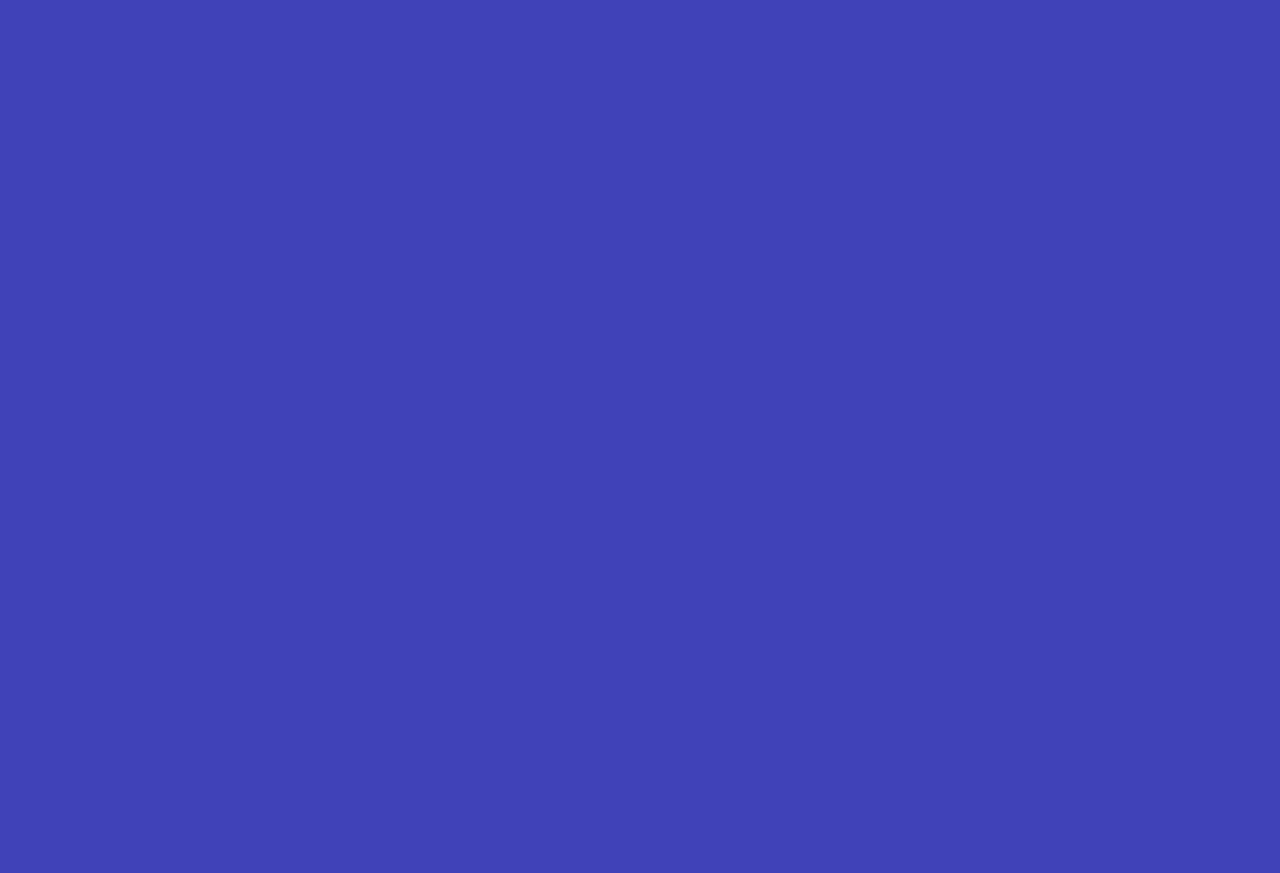
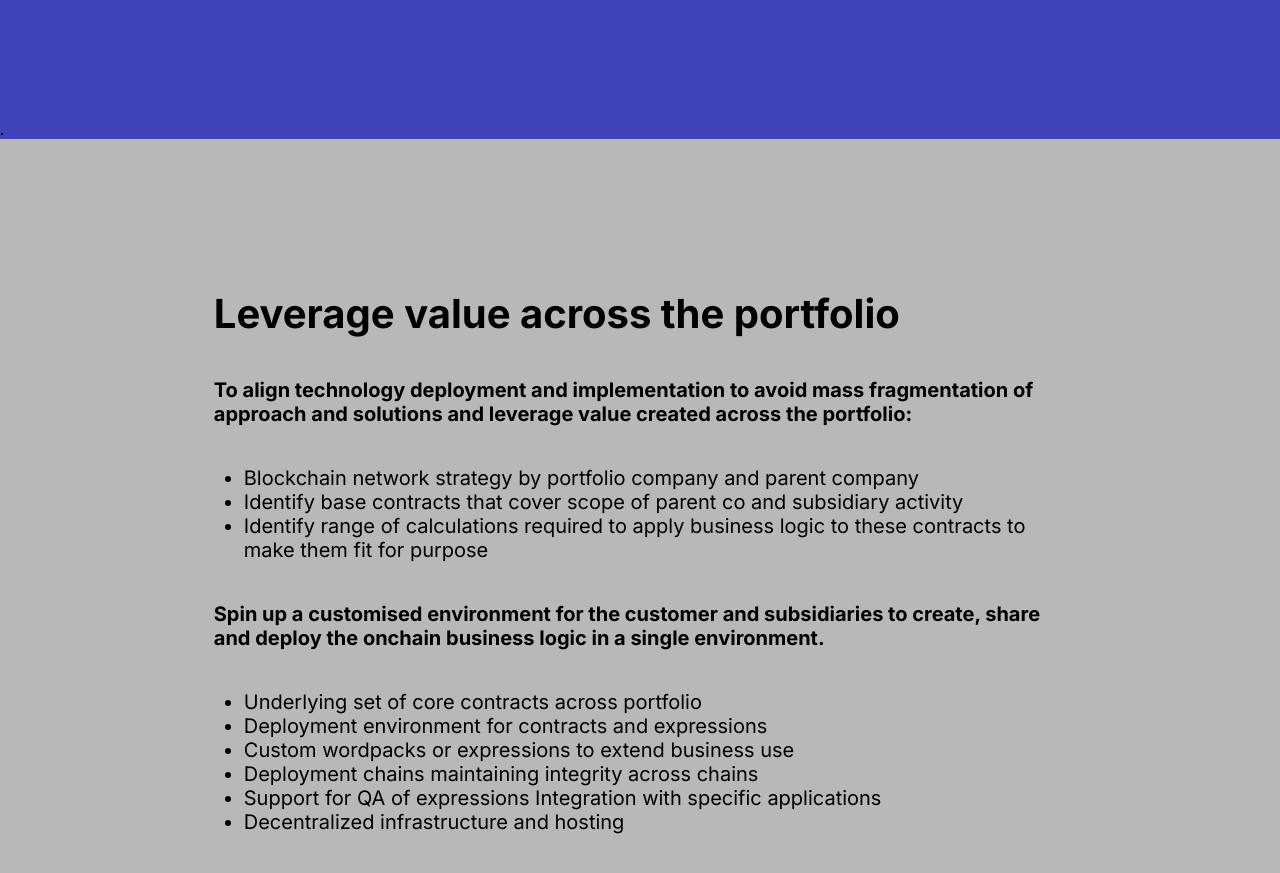
Before and after one commit to gildlab/interwoven, a SvelteKit app: page / in a window 1280 px wide. Shown: the part 1660-2533 px from the top of the page. Before the commit the page ends 1781 px from the top, so only its background shows below. Built offline with nearby package versions, Linux system fonts and the light colour scheme.

Commit message:
Leverage texts

```diff
--- a/src/routes/+page.svelte
+++ b/src/routes/+page.svelte
@@ -37,12 +37,45 @@
   <div class="section">
     <div class="title">Advisory and Blockchain containerisation for group</div>
     <div class="text">Build an overarching blockchain capability within the parent company to coordinate and add value
-      across the organization and subsidiaries.
+      across the organization and subsidiaries
     </div>
   </div>
 
 </div>
+.
+<div class="leverage-container">
 
+  <div class="leverage">
+    <div class="header-title">
+      Leverage value across the portfolio
+    </div>
+    <div class="paragraph">
+      To align technology deployment and implementation to avoid mass fragmentation of approach and solutions and
+      leverage value created across the portfolio:
+    </div>
+    <ul class="points">
+      <li>Blockchain network strategy by portfolio company and parent company</li>
+      <li>Identify base contracts that cover scope of parent co and subsidiary activity</li>
+      <li> Identify range of calculations required to apply business logic to these contracts to make them fit for
+        purpose
+      </li>
+    </ul>
+
+    <div class="paragraph">
+      Spin up a customised environment for the customer and subsidiaries to create, share and deploy the onchain
+      business logic in a single environment.
+    </div>
+
+    <ul class="points">
+      <li>Underlying set of core contracts across portfolio</li>
+      <li>Deployment environment for contracts and expressions</li>
+      <li>Custom wordpacks or expressions to extend business use</li>
+      <li>Deployment chains maintaining integrity across chains</li>
+      <li>Support for QA of expressions Integration with specific applications</li>
+      <li>Decentralized infrastructure and hosting</li>
+    </ul>
+  </div>
+</div>
 
 <style>
 
@@ -121,4 +154,47 @@
         line-height: normal;
     }
 
+    .leverage-container {
+        width: 100%;
+
+        background: #B8B8B8;
+    }
+
+    .leverage {
+        margin: auto;
+        width: 66.6%;
+        padding: 150px 0;
+        display: flex;
+        flex-direction: column;
+        gap: 40px;
+    }
+
+    .header-title {
+        color: #000;
+        font-family: 'Inter', sans-serif;
+        font-size: 40px;
+        font-style: normal;
+        font-weight: 700;
+        line-height: normal;
+    }
+
+    .paragraph {
+        color: #000;
+        font-family: 'Inter', sans-serif;
+        font-size: 20px;
+        font-style: normal;
+        font-weight: 700;
+        line-height: normal;
+    }
+
+    .points {
+        color: #000;
+        font-family: 'Inter', sans-serif;
+        font-size: 20px;
+        font-style: normal;
+        font-weight: 400;
+        line-height: normal;
+        margin-left: 30px;
+    }
+
 </style>
```
